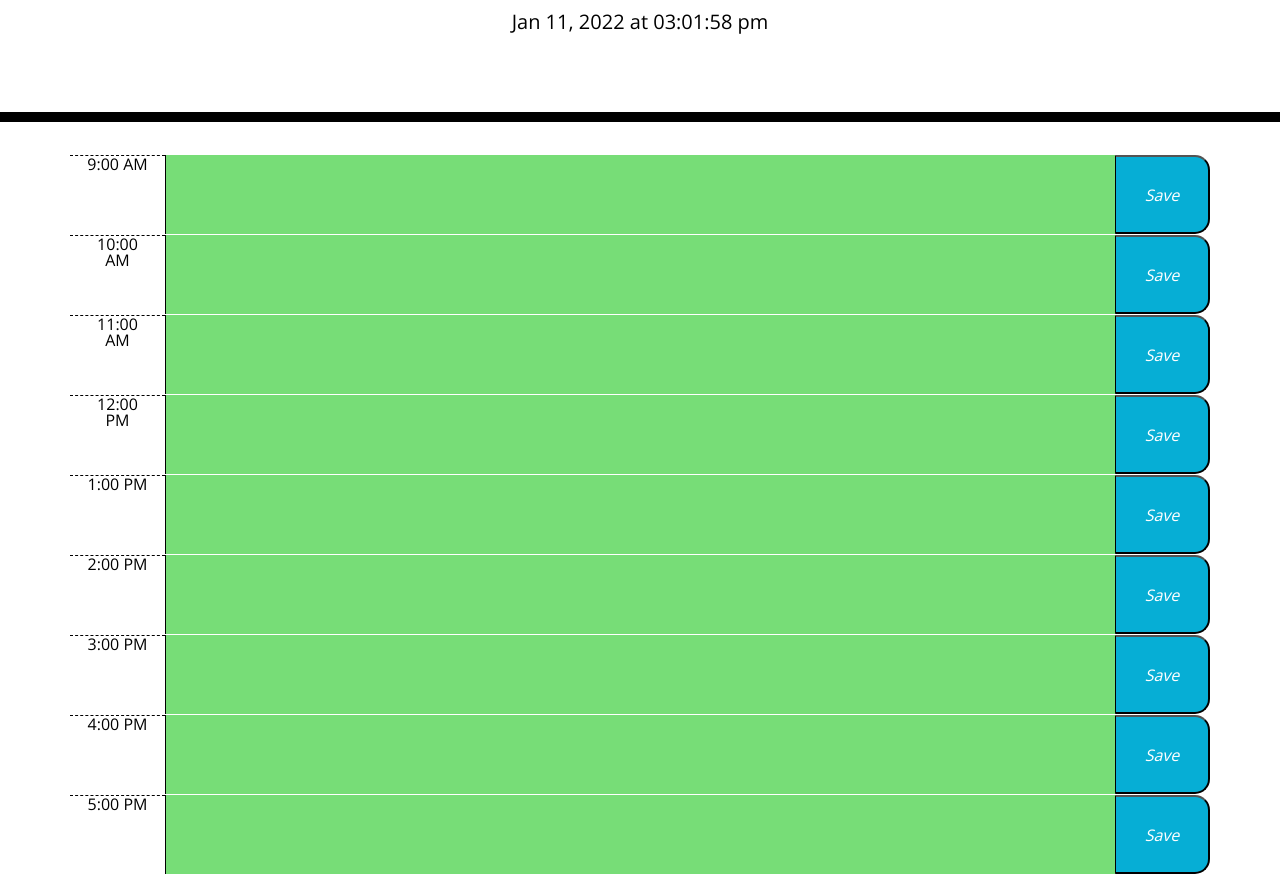
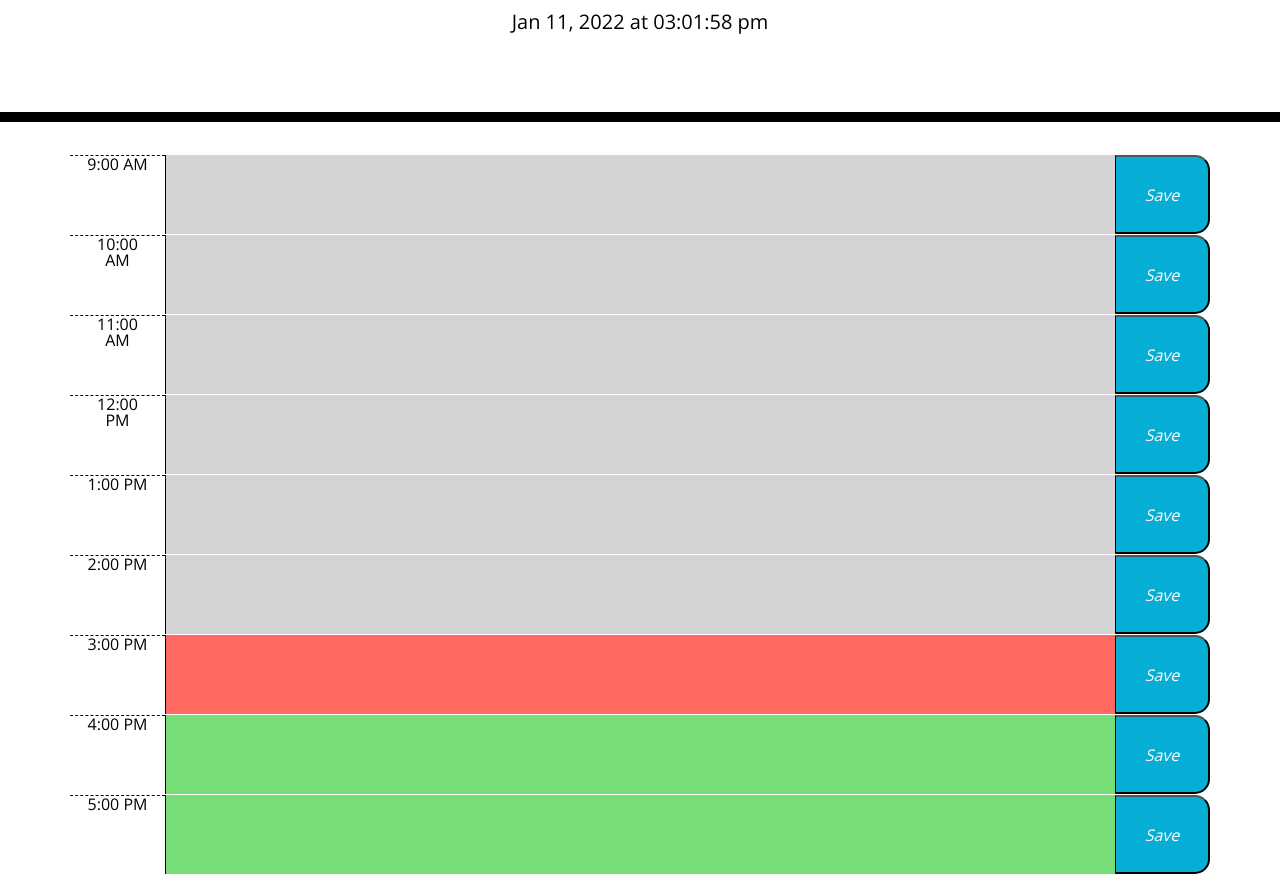
Before and after one commit to Cwishart203/Day-Planner, a plain HTML site: page index.html in a window 1280 px wide. Shown: the part 182-1056 px from the top of the page. Drawn offline with nearby package versions, Linux system fonts and the light colour scheme.

Commit message:
Minor fixes

```diff
--- a/assets/js/script.js
+++ b/assets/js/script.js
@@ -8,15 +8,17 @@ function displayTime() {
     timeDisplay.text(rightNow);
 }
 
+displayTime();
+setInterval(displayTime, 1000)
 
 // Time Block //
 var currentHour = moment().hour();
 console.log(currentHour);
 var timeBlock = $('textarea');
 for (var i = 0; i < timeBlock.length; i++) {
-    if (timeBlock[i] < currentHour) {
+    if (timeBlock[i].id < currentHour) {
       $(timeBlock[i]).addClass('past');
-  } else if (timeBlock[i] === currentHour) {
+  } else if (timeBlock[i].id == currentHour) {
       $(timeBlock[i]).addClass('present');
     } else {
       $(timeBlock[i]).addClass('future')
@@ -24,9 +26,3 @@ for (var i = 0; i < timeBlock.length; i++) {
   };
 
 // Save Button //
-
-
-
-
-displayTime();
-setInterval(displayTime, 1000)
--- a/index.html
+++ b/index.html
@@ -33,55 +33,55 @@
       <!-- // 9 AM // -->
       <div class="time-block row">
         <div class="col-1 hour">9:00 AM</div>
-        <textarea class="col-10 description" id="activity-text"></textarea>
+        <textarea class="col-10 description" id="9"></textarea>
         <button class="saveBtn col-1"><i>Save</i></button>
       </div>
        <!-- // 10 AM // -->
       <div class="time-block row">
         <div class="col-1 hour">10:00 AM</div>
-        <textarea class="col-10 description" id="activity-text"></textarea>
+        <textarea class="col-10 description" id="10"></textarea>
         <button class="saveBtn col-1"><i>Save</i></button>
       </div>
       <!-- // 11 AM // -->
       <div class="time-block row">
         <div class="col-1 hour">11:00 AM</div>
-        <textarea class="col-10 description" id="activity-text"></textarea>
+        <textarea class="col-10 description" id="11"></textarea>
         <button class="saveBtn col-1"><i>Save</i></button>
       </div>
       <!-- // 12 PM // -->
       <div class="time-block row">
         <div class="col-1 hour">12:00 PM</div>
-        <textarea class="col-10 description" id="activity-text"></textarea>
+        <textarea class="col-10 description" id="12"></textarea>
         <button class="saveBtn col-1"><i>Save</i></button>
       </div>
       <!-- // 1 PM // -->
       <div class="time-block row">
         <div class="col-1 hour">1:00 PM</div>
-        <textarea class="col-10 description" id="activity-text"></textarea>
+        <textarea class="col-10 description" id="13"></textarea>
         <button class="saveBtn col-1"><i>Save</i></button>
       </div>
       <!-- // 2 PM // -->
       <div class="time-block row">
         <div class="col-1 hour">2:00 PM</div>
-        <textarea class="col-10 description" id="activity-text"></textarea>
+        <textarea class="col-10 description" id="14"></textarea>
         <button class="saveBtn col-1"><i>Save</i></button>
       </div>
       <!-- // 3 PM // -->
       <div class="time-block row">
         <div class="col-1 hour">3:00 PM</div>
-        <textarea class="col-10 description" id="activity-text"></textarea>
+        <textarea class="col-10 description" id="15"></textarea>
         <button class="saveBtn col-1"><i>Save</i></button>
       </div>
       <!-- // 4 PM // -->
       <div class="time-block row">
         <div class="col-1 hour">4:00 PM</div>
-        <textarea class="col-10 description" id="activity-text"></textarea>
+        <textarea class="col-10 description" id="16"></textarea>
         <button class="saveBtn col-1"><i>Save</i></button>
       </div>
       <!-- // 5 PM // -->
       <div class="time-block row">
         <div class="col-1 hour">5:00 PM</div>
-        <textarea class="col-10 description" id="activity-text"></textarea>
+        <textarea class="col-10 description" id="17"></textarea>
         <button class="saveBtn col-1"><i>Save</i></button>
       </div>
 
```
